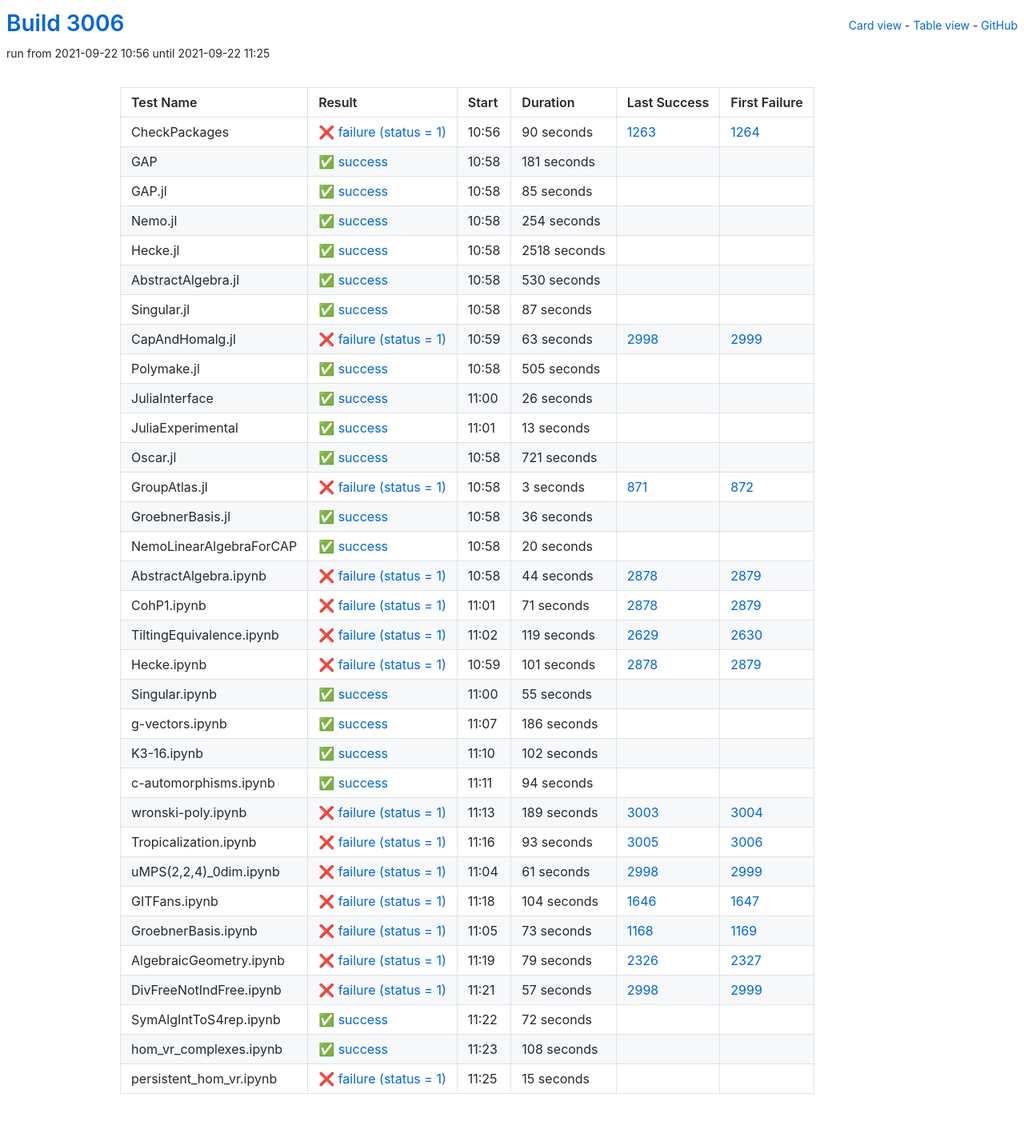
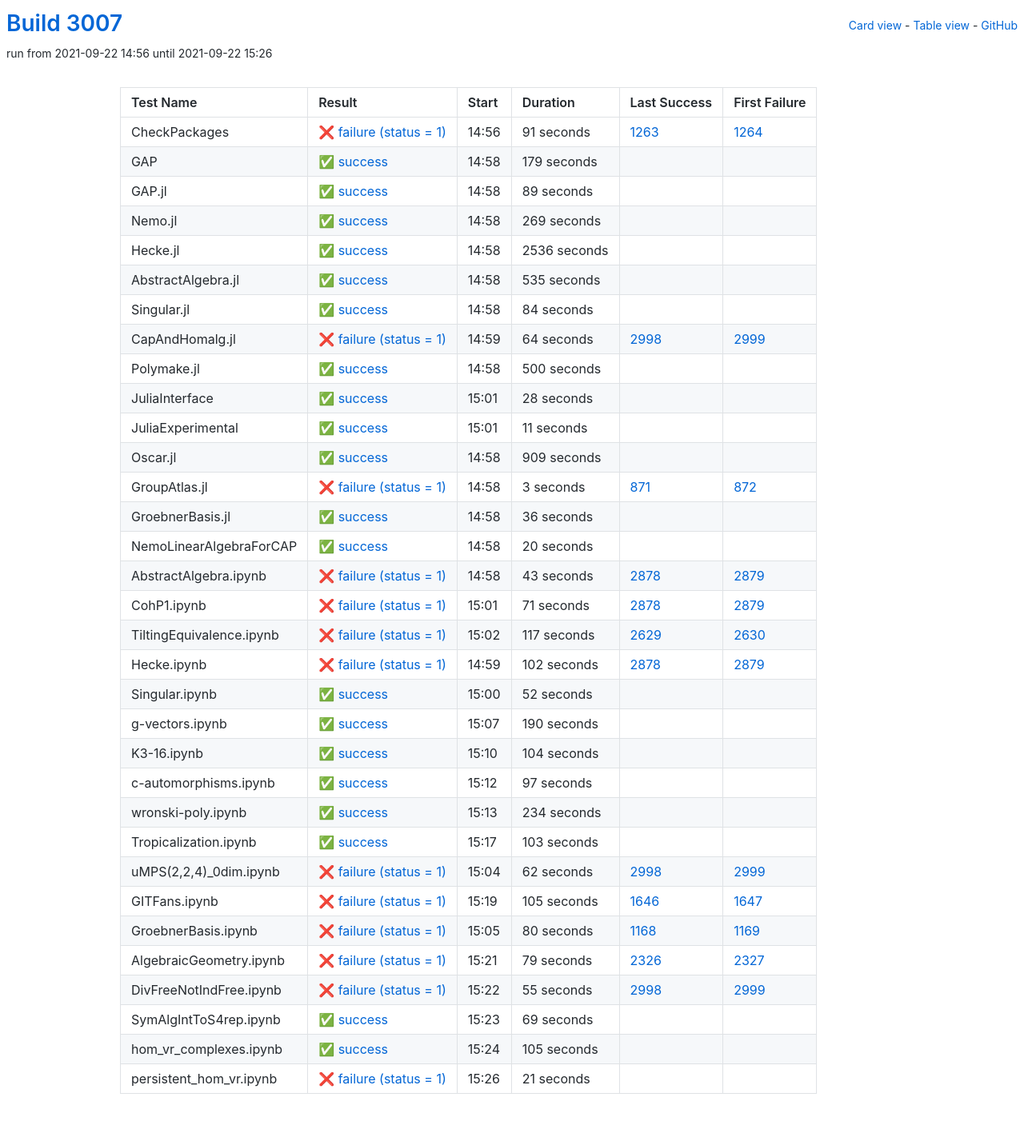
Before and after one commit to oscar-system/oscar-ci-status-stable, a Jekyll site: the page built from table.html, in a window 1280 px wide. Shown: the whole page at 80% size. Built offline with Jekyll 4.4.1, drawn with Linux system fonts in a browser that asks for light colours.

Commit message:
Build #3007

```diff
--- a/_data/ci.yml
+++ b/_data/ci.yml
@@ -1,6 +1,6 @@
 ---
-build: 3006
-build_url: https://oscarci.mathematik.uni-kl.de/job/oscar-stable/3006/
+build: 3007
+build_url: https://oscarci.mathematik.uni-kl.de/job/oscar-stable/3007/
 job: oscar-stable
 organization: oscar-system
 repo: oscar-ci-status-stable
@@ -8,152 +8,152 @@ repourl: https://github.com/oscar-system/oscar-ci-status-stable
 tests:
 - name: CheckPackages
   id: checkpackages
-  log: https://oscarci.mathematik.uni-kl.de/job/oscar-stable/3006/artifact/logs/build-3006/CheckPackages.log
-  start: 2021-09-22 10:56
+  log: https://oscarci.mathematik.uni-kl.de/job/oscar-stable/3007/artifact/logs/build-3007/CheckPackages.log
+  start: 2021-09-22 14:56
   success: false
   exitcode: 1
   status: failure
-  duration: 90
+  duration: 91
   last_success: 1263
   last_success_url: https://oscarci.mathematik.uni-kl.de/job/oscar-stable/1263/
   first_failure: 1264
   first_failure_url: https://oscarci.mathematik.uni-kl.de/job/oscar-stable/1264/
 - name: GAP
   id: gap
-  log: https://oscarci.mathematik.uni-kl.de/job/oscar-stable/3006/artifact/logs/build-3006/GAP.log
-  start: 2021-09-22 10:58
+  log: https://oscarci.mathematik.uni-kl.de/job/oscar-stable/3007/artifact/logs/build-3007/GAP.log
+  start: 2021-09-22 14:58
   success: true
   exitcode: 0
   status: success
-  duration: 181
+  duration: 179
   last_success: false
   last_success_url:
   first_failure: false
   first_failure_url:
 - name: GAP.jl
   id: gap-jl
-  log: https://oscarci.mathematik.uni-kl.de/job/oscar-stable/3006/artifact/logs/build-3006/GAP.jl.log
-  start: 2021-09-22 10:58
+  log: https://oscarci.mathematik.uni-kl.de/job/oscar-stable/3007/artifact/logs/build-3007/GAP.jl.log
+  start: 2021-09-22 14:58
   success: true
   exitcode: 0
   status: success
-  duration: 85
+  duration: 89
   last_success: false
   last_success_url:
   first_failure: false
   first_failure_url:
 - name: Nemo.jl
   id: nemo-jl
-  log: https://oscarci.mathematik.uni-kl.de/job/oscar-stable/3006/artifact/logs/build-3006/Nemo.jl.log
-  start: 2021-09-22 10:58
+  log: https://oscarci.mathematik.uni-kl.de/job/oscar-stable/3007/artifact/logs/build-3007/Nemo.jl.log
+  start: 2021-09-22 14:58
   success: true
   exitcode: 0
   status: success
-  duration: 254
+  duration: 269
   last_success: false
   last_success_url:
   first_failure: false
   first_failure_url:
 - name: Hecke.jl
   id: hecke-jl
-  log: https://oscarci.mathematik.uni-kl.de/job/oscar-stable/3006/artifact/logs/build-3006/Hecke.jl.log
-  start: 2021-09-22 10:58
+  log: https://oscarci.mathematik.uni-kl.de/job/oscar-stable/3007/artifact/logs/build-3007/Hecke.jl.log
+  start: 2021-09-22 14:58
   success: true
   exitcode: 0
   status: success
-  duration: 2518
+  duration: 2536
   last_success: false
   last_success_url:
   first_failure: false
   first_failure_url:
 - name: AbstractAlgebra.jl
   id: abstractalgebra-jl
-  log: https://oscarci.mathematik.uni-kl.de/job/oscar-stable/3006/artifact/logs/build-3006/AbstractAlgebra.jl.log
-  start: 2021-09-22 10:58
+  log: https://oscarci.mathematik.uni-kl.de/job/oscar-stable/3007/artifact/logs/build-3007/AbstractAlgebra.jl.log
+  start: 2021-09-22 14:58
   success: true
   exitcode: 0
   status: success
-  duration: 530
+  duration: 535
   last_success: false
   last_success_url:
   first_failure: false
   first_failure_url:
 - name: Singular.jl
   id: singular-jl
-  log: https://oscarci.mathematik.uni-kl.de/job/oscar-stable/3006/artifact/logs/build-3006/Singular.jl.log
-  start: 2021-09-22 10:58
+  log: https://oscarci.mathematik.uni-kl.de/job/oscar-stable/3007/artifact/logs/build-3007/Singular.jl.log
+  start: 2021-09-22 14:58
   success: true
   exitcode: 0
   status: success
-  duration: 87
+  duration: 84
   last_success: false
   last_success_url:
   first_failure: false
   first_failure_url:
 - name: CapAndHomalg.jl
   id: capandhomalg-jl
-  log: https://oscarci.mathematik.uni-kl.de/job/oscar-stable/3006/artifact/logs/build-3006/CapAndHomalg.jl.log
-  start: 2021-09-22 10:59
+  log: https://oscarci.mathematik.uni-kl.de/job/oscar-stable/3007/artifact/logs/build-3007/CapAndHomalg.jl.log
+  start: 2021-09-22 14:59
   success: false
   exitcode: 1
   status: failure
-  duration: 63
+  duration: 64
   last_success: 2998
   last_success_url: https://oscarci.mathematik.uni-kl.de/job/oscar-stable/2998/
   first_failure: 2999
   first_failure_url: https://oscarci.mathematik.uni-kl.de/job/oscar-stable/2999/
 - name: Polymake.jl
   id: polymake-jl
-  log: https://oscarci.mathematik.uni-kl.de/job/oscar-stable/3006/artifact/logs/build-3006/Polymake.jl.log
-  start: 2021-09-22 10:58
+  log: https://oscarci.mathematik.uni-kl.de/job/oscar-stable/3007/artifact/logs/build-3007/Polymake.jl.log
+  start: 2021-09-22 14:58
   success: true
   exitcode: 0
   status: success
-  duration: 505
+  duration: 500
   last_success: false
   last_success_url:
   first_failure: false
   first_failure_url:
 - name: JuliaInterface
   id: juliainterface
-  log: https://oscarci.mathematik.uni-kl.de/job/oscar-stable/3006/artifact/logs/build-3006/JuliaInterface.log
-  start: 2021-09-22 11:00
+  log: https://oscarci.mathematik.uni-kl.de/job/oscar-stable/3007/artifact/logs/build-3007/JuliaInterface.log
+  start: 2021-09-22 15:01
   success: true
   exitcode: 0
   status: success
-  duration: 26
+  duration: 28
   last_success: false
   last_success_url:
   first_failure: false
   first_failure_url:
 - name: JuliaExperimental
   id: juliaexperimental
-  log: https://oscarci.mathematik.uni-kl.de/job/oscar-stable/3006/artifact/logs/build-3006/JuliaExperimental.log
-  start: 2021-09-22 11:01
+  log: https://oscarci.mathematik.uni-kl.de/job/oscar-stable/3007/artifact/logs/build-3007/JuliaExperimental.log
+  start: 2021-09-22 15:01
   success: true
   exitcode: 0
   status: success
-  duration: 13
+  duration: 11
   last_success: false
   last_success_url:
   first_failure: false
   first_failure_url:
 - name: Oscar.jl
   id: oscar-jl
-  log: https://oscarci.mathematik.uni-kl.de/job/oscar-stable/3006/artifact/logs/build-3006/Oscar.jl.log
-  start: 2021-09-22 10:58
+  log: https://oscarci.mathematik.uni-kl.de/job/oscar-stable/3007/artifact/logs/build-3007/Oscar.jl.log
+  start: 2021-09-22 14:58
   success: true
   exitcode: 0
   status: success
-  duration: 721
+  duration: 909
   last_success: false
   last_success_url:
   first_failure: false
   first_failure_url:
 - name: GroupAtlas.jl
   id: groupatlas-jl
-  log: https://oscarci.mathematik.uni-kl.de/job/oscar-stable/3006/artifact/logs/build-3006/GroupAtlas.jl.log
-  start: 2021-09-22 10:58
+  log: https://oscarci.mathematik.uni-kl.de/job/oscar-stable/3007/artifact/logs/build-3007/GroupAtlas.jl.log
+  start: 2021-09-22 14:58
   success: false
   exitcode: 1
   status: failure
@@ -164,8 +164,8 @@ tests:
   first_failure_url: https://oscarci.mathematik.uni-kl.de/job/oscar-stable/872/
 - name: GroebnerBasis.jl
   id: groebnerbasis-jl
-  log: https://oscarci.mathematik.uni-kl.de/job/oscar-stable/3006/artifact/logs/build-3006/GroebnerBasis.jl.log
-  start: 2021-09-22 10:58
+  log: https://oscarci.mathematik.uni-kl.de/job/oscar-stable/3007/artifact/logs/build-3007/GroebnerBasis.jl.log
+  start: 2021-09-22 14:58
   success: true
   exitcode: 0
   status: success
@@ -176,8 +176,8 @@ tests:
   first_failure_url:
 - name: NemoLinearAlgebraForCAP
   id: nemolinearalgebraforcap
-  log: https://oscarci.mathematik.uni-kl.de/job/oscar-stable/3006/artifact/logs/build-3006/NemoLinearAlgebraForCAP.log
-  start: 2021-09-22 10:58
+  log: https://oscarci.mathematik.uni-kl.de/job/oscar-stable/3007/artifact/logs/build-3007/NemoLinearAlgebraForCAP.log
+  start: 2021-09-22 14:58
   success: true
   exitcode: 0
   status: success
@@ -188,20 +188,20 @@ tests:
   first_failure_url:
 - name: AbstractAlgebra.ipynb
   id: abstractalgebra-ipynb
-  log: https://oscarci.mathematik.uni-kl.de/job/oscar-stable/3006/artifact/logs/build-3006/AbstractAlgebra.ipynb.log
-  start: 2021-09-22 10:58
+  log: https://oscarci.mathematik.uni-kl.de/job/oscar-stable/3007/artifact/logs/build-3007/AbstractAlgebra.ipynb.log
+  start: 2021-09-22 14:58
   success: false
   exitcode: 1
   status: failure
-  duration: 44
+  duration: 43
   last_success: 2878
   last_success_url: https://oscarci.mathematik.uni-kl.de/job/oscar-stable/2878/
   first_failure: 2879
   first_failure_url: https://oscarci.mathematik.uni-kl.de/job/oscar-stable/2879/
 - name: CohP1.ipynb
   id: cohp1-ipynb
-  log: https://oscarci.mathematik.uni-kl.de/job/oscar-stable/3006/artifact/logs/build-3006/CohP1.ipynb.log
-  start: 2021-09-22 11:01
+  log: https://oscarci.mathematik.uni-kl.de/job/oscar-stable/3007/artifact/logs/build-3007/CohP1.ipynb.log
+  start: 2021-09-22 15:01
   success: false
   exitcode: 1
   status: failure
@@ -212,140 +212,140 @@ tests:
   first_failure_url: https://oscarci.mathematik.uni-kl.de/job/oscar-stable/2879/
 - name: TiltingEquivalence.ipynb
   id: tiltingequivalence-ipynb
-  log: https://oscarci.mathematik.uni-kl.de/job/oscar-stable/3006/artifact/logs/build-3006/TiltingEquivalence.ipynb.log
-  start: 2021-09-22 11:02
+  log: https://oscarci.mathematik.uni-kl.de/job/oscar-stable/3007/artifact/logs/build-3007/TiltingEquivalence.ipynb.log
+  start: 2021-09-22 15:02
   success: false
   exitcode: 1
   status: failure
-  duration: 119
+  duration: 117
   last_success: 2629
   last_success_url: https://oscarci.mathematik.uni-kl.de/job/oscar-stable/2629/
   first_failure: 2630
   first_failure_url: https://oscarci.mathematik.uni-kl.de/job/oscar-stable/2630/
 - name: Hecke.ipynb
   id: hecke-ipynb
-  log: https://oscarci.mathematik.uni-kl.de/job/oscar-stable/3006/artifact/logs/build-3006/Hecke.ipynb.log
-  start: 2021-09-22 10:59
+  log: https://oscarci.mathematik.uni-kl.de/job/oscar-stable/3007/artifact/logs/build-3007/Hecke.ipynb.log
+  start: 2021-09-22 14:59
   success: false
   exitcode: 1
   status: failure
-  duration: 101
+  duration: 102
   last_success: 2878
   last_success_url: https://oscarci.mathematik.uni-kl.de/job/oscar-stable/2878/
   first_failure: 2879
   first_failure_url: https://oscarci.mathematik.uni-kl.de/job/oscar-stable/2879/
 - name: Singular.ipynb
   id: singular-ipynb
-  log: https://oscarci.mathematik.uni-kl.de/job/oscar-stable/3006/artifact/logs/build-3006/Singular.ipynb.log
-  start: 2021-09-22 11:00
+  log: https://oscarci.mathematik.uni-kl.de/job/oscar-stable/3007/artifact/logs/build-3007/Singular.ipynb.log
+  start: 2021-09-22 15:00
   success: true
   exitcode: 0
   status: success
-  duration: 55
+  duration: 52
   last_success: false
   last_success_url:
   first_failure: false
   first_failure_url:
 - name: g-vectors.ipynb
   id: g-vectors-ipynb
-  log: https://oscarci.mathematik.uni-kl.de/job/oscar-stable/3006/artifact/logs/build-3006/g-vectors.ipynb.log
-  start: 2021-09-22 11:07
+  log: https://oscarci.mathematik.uni-kl.de/job/oscar-stable/3007/artifact/logs/build-3007/g-vectors.ipynb.log
+  start: 2021-09-22 15:07
   success: true
   exitcode: 0
   status: success
-  duration: 186
+  duration: 190
   last_success: false
   last_success_url:
   first_failure: false
   first_failure_url:
 - name: K3-16.ipynb
   id: k3-16-ipynb
-  log: https://oscarci.mathematik.uni-kl.de/job/oscar-stable/3006/artifact/logs/build-3006/K3-16.ipynb.log
-  start: 2021-09-22 11:10
+  log: https://oscarci.mathematik.uni-kl.de/job/oscar-stable/3007/artifact/logs/build-3007/K3-16.ipynb.log
+  start: 2021-09-22 15:10
   success: true
   exitcode: 0
   status: success
-  duration: 102
+  duration: 104
   last_success: false
   last_success_url:
   first_failure: false
   first_failure_url:
 - name: c-automorphisms.ipynb
   id: c-automorphisms-ipynb
-  log: https://oscarci.mathematik.uni-kl.de/job/oscar-stable/3006/artifact/logs/build-3006/c-automorphisms.ipynb.log
-  start: 2021-09-22 11:11
+  log: https://oscarci.mathematik.uni-kl.de/job/oscar-stable/3007/artifact/logs/build-3007/c-automorphisms.ipynb.log
+  start: 2021-09-22 15:12
   success: true
   exitcode: 0
   status: success
-  duration: 94
+  duration: 97
   last_success: false
   last_success_url:
   first_failure: false
   first_failure_url:
 - name: wronski-poly.ipynb
   id: wronski-poly-ipynb
-  log: https://oscarci.mathematik.uni-kl.de/job/oscar-stable/3006/artifact/logs/build-3006/wronski-poly.ipynb.log
-  start: 2021-09-22 11:13
+  log: https://oscarci.mathematik.uni-kl.de/job/oscar-stable/3007/artifact/logs/build-3007/wronski-poly.ipynb.log
+  start: 2021-09-22 15:13
+  success: true
+  exitcode: 0
+  status: success
+  duration: 234
+  last_success: false
+  last_success_url:
+  first_failure: false
+  first_failure_url:
+- name: Tropicalization.ipynb
+  id: tropicalization-ipynb
+  log: https://oscarci.mathematik.uni-kl.de/job/oscar-stable/3007/artifact/logs/build-3007/Tropicalization.ipynb.log
+  start: 2021-09-22 15:17
+  success: true
+  exitcode: 0
+  status: success
+  duration: 103
+  last_success: false
+  last_success_url:
+  first_failure: false
+  first_failure_url:
+- name: uMPS(2,2,4)_0dim.ipynb
+  id: umps-2-2-4-0dim-ipynb
+  log: https://oscarci.mathematik.uni-kl.de/job/oscar-stable/3007/artifact/logs/build-3007/uMPS-2-2-4-_0dim.ipynb.log
+  start: 2021-09-22 15:04
   success: false
   exitcode: 1
   status: failure
-  duration: 189
-  last_success: 3003
-  last_success_url: https://oscarci.mathematik.uni-kl.de/job/oscar-stable/3003/
-  first_failure: 3004
-  first_failure_url: https://oscarci.mathematik.uni-kl.de/job/oscar-stable/3004/
-- name: Tropicalization.ipynb
-  id: tropicalization-ipynb
-  log: https://oscarci.mathematik.uni-kl.de/job/oscar-stable/3006/artifact/logs/build-3006/Tropicalization.ipynb.log
-  start: 2021-09-22 11:16
-  success: false
-  exitcode: 1
-  status: failure
-  duration: 93
-  last_success: 3005
-  last_success_url: https://oscarci.mathematik.uni-kl.de/job/oscar-stable/3005/
-  first_failure: 3006
-  first_failure_url: https://oscarci.mathematik.uni-kl.de/job/oscar-stable/3006/
-- name: uMPS(2,2,4)_0dim.ipynb
-  id: umps-2-2-4-0dim-ipynb
-  log: https://oscarci.mathematik.uni-kl.de/job/oscar-stable/3006/artifact/logs/build-3006/uMPS-2-2-4-_0dim.ipynb.log
-  start: 2021-09-22 11:04
-  success: false
-  exitcode: 1
-  status: failure
-  duration: 61
+  duration: 62
   last_success: 2998
   last_success_url: https://oscarci.mathematik.uni-kl.de/job/oscar-stable/2998/
   first_failure: 2999
   first_failure_url: https://oscarci.mathematik.uni-kl.de/job/oscar-stable/2999/
 - name: GITFans.ipynb
   id: gitfans-ipynb
-  log: https://oscarci.mathematik.uni-kl.de/job/oscar-stable/3006/artifact/logs/build-3006/GITFans.ipynb.log
-  start: 2021-09-22 11:18
+  log: https://oscarci.mathematik.uni-kl.de/job/oscar-stable/3007/artifact/logs/build-3007/GITFans.ipynb.log
+  start: 2021-09-22 15:19
   success: false
   exitcode: 1
   status: failure
-  duration: 104
+  duration: 105
   last_success: 1646
   last_success_url: https://oscarci.mathematik.uni-kl.de/job/oscar-stable/1646/
   first_failure: 1647
   first_failure_url: https://oscarci.mathematik.uni-kl.de/job/oscar-stable/1647/
 - name: GroebnerBasis.ipynb
   id: groebnerbasis-ipynb
-  log: https://oscarci.mathematik.uni-kl.de/job/oscar-stable/3006/artifact/logs/build-3006/GroebnerBasis.ipynb.log
-  start: 2021-09-22 11:05
+  log: https://oscarci.mathematik.uni-kl.de/job/oscar-stable/3007/artifact/logs/build-3007/GroebnerBasis.ipynb.log
+  start: 2021-09-22 15:05
   success: false
   exitcode: 1
   status: failure
-  duration: 73
+  duration: 80
   last_success: 1168
   last_success_url: https://oscarci.mathematik.uni-kl.de/job/oscar-stable/1168/
   first_failure: 1169
   first_failure_url: https://oscarci.mathematik.uni-kl.de/job/oscar-stable/1169/
 - name: AlgebraicGeometry.ipynb
   id: algebraicgeometry-ipynb
-  log: https://oscarci.mathematik.uni-kl.de/job/oscar-stable/3006/artifact/logs/build-3006/AlgebraicGeometry.ipynb.log
-  start: 2021-09-22 11:19
+  log: https://oscarci.mathematik.uni-kl.de/job/oscar-stable/3007/artifact/logs/build-3007/AlgebraicGeometry.ipynb.log
+  start: 2021-09-22 15:21
   success: false
   exitcode: 1
   status: failure
@@ -356,48 +356,48 @@ tests:
   first_failure_url: https://oscarci.mathematik.uni-kl.de/job/oscar-stable/2327/
 - name: DivFreeNotIndFree.ipynb
   id: divfreenotindfree-ipynb
-  log: https://oscarci.mathematik.uni-kl.de/job/oscar-stable/3006/artifact/logs/build-3006/DivFreeNotIndFree.ipynb.log
-  start: 2021-09-22 11:21
+  log: https://oscarci.mathematik.uni-kl.de/job/oscar-stable/3007/artifact/logs/build-3007/DivFreeNotIndFree.ipynb.log
+  start: 2021-09-22 15:22
   success: false
   exitcode: 1
   status: failure
-  duration: 57
+  duration: 55
   last_success: 2998
   last_success_url: https://oscarci.mathematik.uni-kl.de/job/oscar-stable/2998/
   first_failure: 2999
   first_failure_url: https://oscarci.mathematik.uni-kl.de/job/oscar-stable/2999/
 - name: SymAlgIntToS4rep.ipynb
   id: symalginttos4rep-ipynb
-  log: https://oscarci.mathematik.uni-kl.de/job/oscar-stable/3006/artifact/logs/build-3006/SymAlgIntToS4rep.ipynb.log
-  start: 2021-09-22 11:22
+  log: https://oscarci.mathematik.uni-kl.de/job/oscar-stable/3007/artifact/logs/build-3007/SymAlgIntToS4rep.ipynb.log
+  start: 2021-09-22 15:23
   success: true
   exitcode: 0
   status: success
-  duration: 72
+  duration: 69
   last_success: false
   last_success_url:
   first_failure: false
   first_failure_url:
 - name: hom_vr_complexes.ipynb
   id: hom-vr-complexes-ipynb
-  log: https://oscarci.mathematik.uni-kl.de/job/oscar-stable/3006/artifact/logs/build-3006/hom_vr_complexes.ipynb.log
-  start: 2021-09-22 11:23
+  log: https://oscarci.mathematik.uni-kl.de/job/oscar-stable/3007/artifact/logs/build-3007/hom_vr_complexes.ipynb.log
+  start: 2021-09-22 15:24
   success: true
   exitcode: 0
   status: success
-  duration: 108
+  duration: 105
   last_success: false
   last_success_url:
   first_failure: false
   first_failure_url:
 - name: persistent_hom_vr.ipynb
   id: persistent-hom-vr-ipynb
-  log: https://oscarci.mathematik.uni-kl.de/job/oscar-stable/3006/artifact/logs/build-3006/persistent_hom_vr.ipynb.log
-  start: 2021-09-22 11:25
+  log: https://oscarci.mathematik.uni-kl.de/job/oscar-stable/3007/artifact/logs/build-3007/persistent_hom_vr.ipynb.log
+  start: 2021-09-22 15:26
   success: false
   exitcode: 1
   status: failure
-  duration: 15
+  duration: 21
   last_success: false
   last_success_url:
   first_failure: false
```
Also changed, not shown: README.md.
